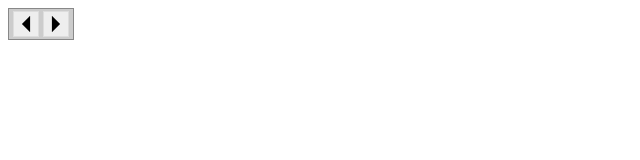
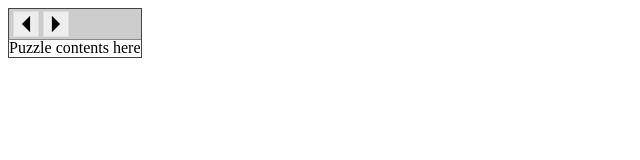
Before and after one commit to semiexp/puzzle-player-react, a React app: page / in a window 1280 px wide. Shown: the whole page, without its empty margins (0-640 px from the left). Built offline with nearby package versions, Linux system fonts and the light colour scheme.

Commit message:
Add Player

```diff
--- /dev/null
+++ b/src/component/Player.js
@@ -0,0 +1,24 @@
+import React from 'react';
+import ReactDOM from 'react-dom';
+
+import Toolbar from 'toolbar/toolbar'
+
+export default class Player extends React.Component {
+    constructor(props) {
+        super(props);
+    }
+
+    render() {
+        return (
+            <div className='puzzle-container-wrapper'>
+                <div className='puzzle-container'>
+                    <Toolbar />
+
+                    <div>
+                        Puzzle contents here
+                    </div>
+                </div>
+            </div>
+        );
+    }
+}
--- a/src/index.js
+++ b/src/index.js
@@ -1,10 +1,10 @@
 import React from 'react';
 import ReactDOM from 'react-dom';
 
-import Toolbar from 'toolbar/toolbar'
+import Player from 'component/Player'
 
 import 'style.css'
 
-const App = () => <Toolbar />;
+const App = () => <Player />;
 
 ReactDOM.render(<App />, document.querySelector('#container'));
--- a/src/style.css
+++ b/src/style.css
@@ -24,9 +24,20 @@
 }
 
 .toolbar-container {
-    border: solid 1px #888888;
+    border-style: solid;
+    border-color: #888888;
+    border-width: 0px 0px 1px 0px;
     margin-bottom: -1px;
     background-color: #cccccc;
     padding: 2px;
+}
+
+.puzzle-container {
+    display: flex;
+    flex-direction: column;
+}
+
+.puzzle-container-wrapper {
     display: inline-block;
+    border: solid 1px #444444;
 }
```
